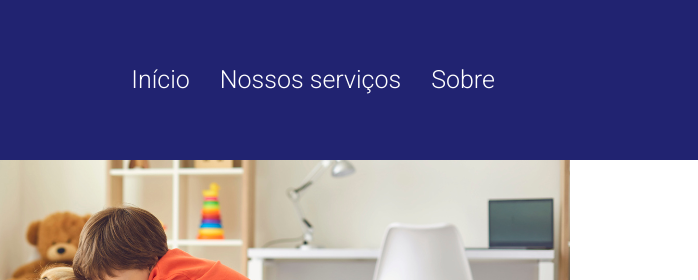
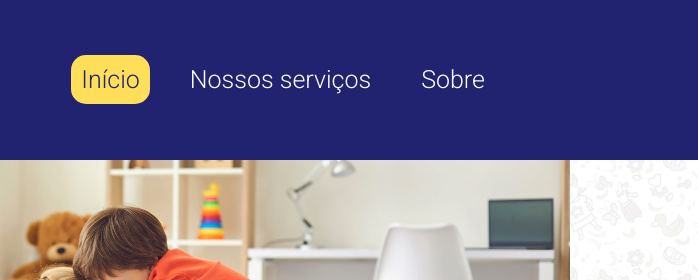
Before and after one commit to jose35info/landingpage-agencia, a plain HTML site: page index.html in a window 1280 px wide. In both pictures the pointer is over the link "Início". Shown: the top 280 px of the page, 582-1280 px from the left. Drawn offline with Linux system fonts and the light colour scheme; a web font is replaced by a local one.

Commit message:
Adicionado hover no menu

```diff
--- a/assets/css/style.css
+++ b/assets/css/style.css
@@ -8,6 +8,11 @@
     margin: 0;
     font-family: 'Roboto', sans-serif;
     font-size: 62.5%; /* Define um tamanho de fonte base para facilitar cálculos em rem */
+}
+body{
+    background-image: url(/assets/img/backgroud/Fundo-branco.jpg);
+    background-repeat: repeat;
+    background-size: 300px;
 }
 
 /* Cabeçalho (Header) */
@@ -77,7 +82,16 @@ header {
     font-size: 2.5rem;
     color: #fff;
     font-weight: 400;
+    padding: 1rem 1rem;
+
     /* font-size: 2.5rem; */ /* Parece haver uma duplicação desta propriedade */
+}
+.nav-link:hover{
+    padding: 1rem 1rem;
+    background-color: #ffde59;
+    border-radius: 1.5rem;
+    transition: background-color 0.3s ease;
+    color: #212371;
 }
 
 /* Botão de Login */
```
Also changed, not shown: assets/img/backgroud/Fundo-branco.jpg (added), screencapture-127-0-0-1-5500-index-html-2023-09-26-21_57_03.png (added).
